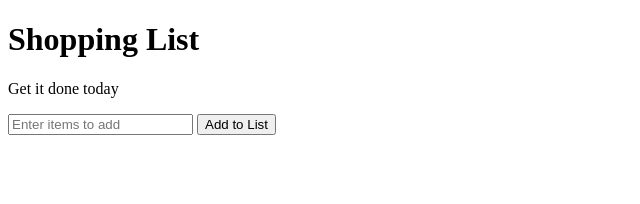
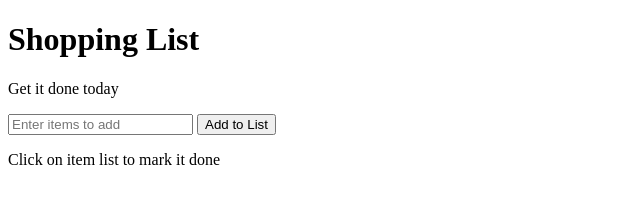
Before and after one commit to zabarullah/Shopping-list, a plain HTML site: page index.html in a window 1280 px wide. Shown: the whole page, without its empty margins (0-640 px from the left). Drawn offline with Linux system fonts and the light colour scheme.

Commit message:
Update index.html

```diff
--- a/index.html
+++ b/index.html
@@ -9,6 +9,7 @@
 	<p id="first">Get it done today</p>
 	<input id="userInput" type="text" placeholder="Enter items to add">
 	<button id="addItem">Add to List</button>
+	<p>Click on item list to mark it done</p>
 	<ul>
 		<!--List item will go here once added-->
 	</ul>
```
